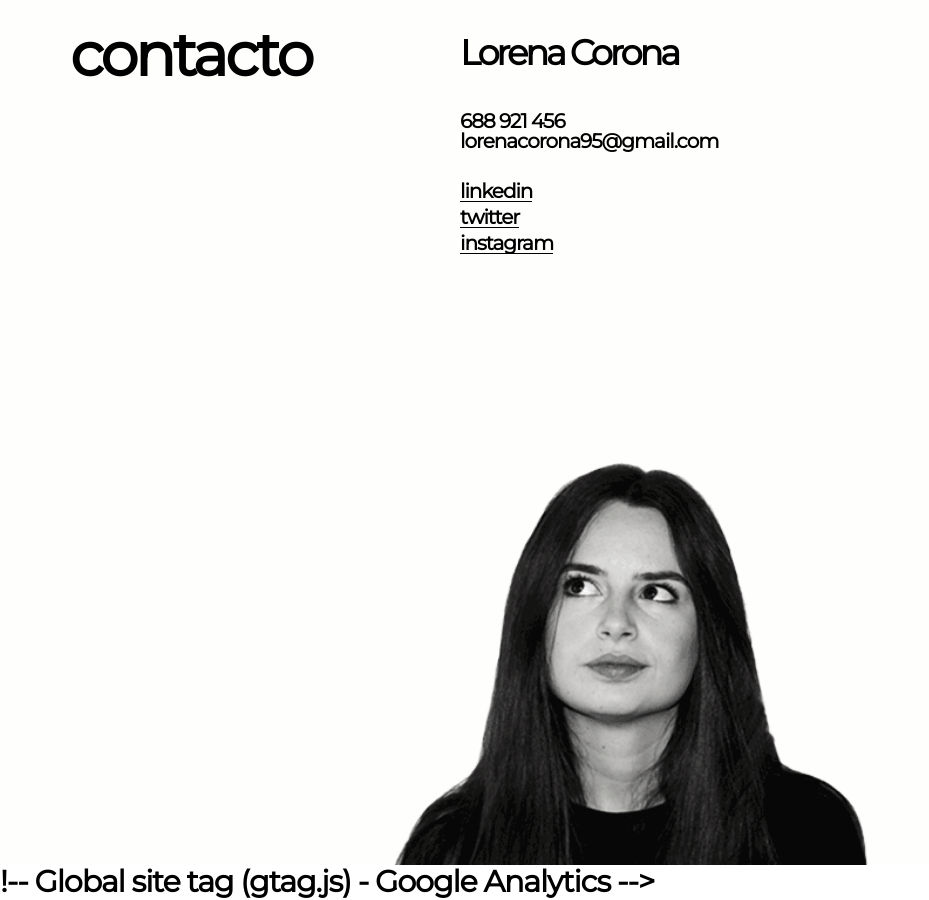
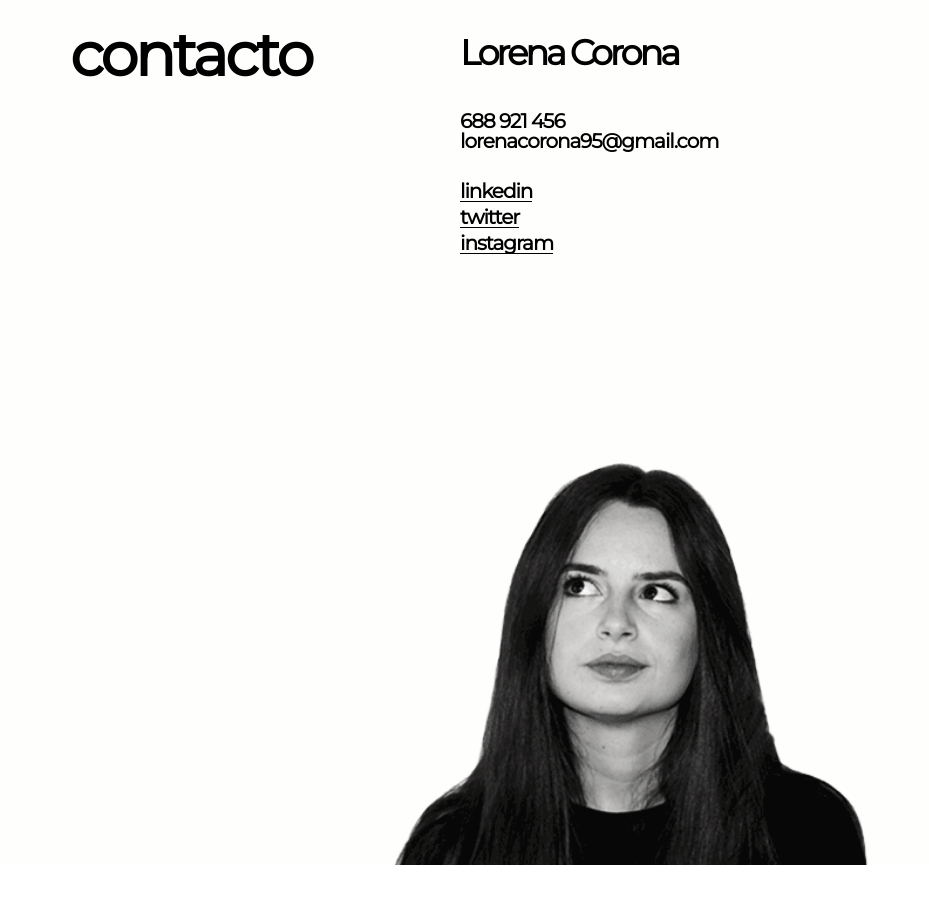
Before and after one commit to lorenacorona/lorenacorona.github.io, a Jekyll site: the page built from index.html, in a window 1280 px wide and 900 px high, scrolled down 2735 px. Shown: the whole window, without its empty margins (0-929 px from the left). Built offline with Jekyll 4.4.1, drawn with Linux system fonts in a browser that asks for light colours; after the commit the page ends 3600 px from its top, so only the background shows below that.

Commit message:
Fixed analytics issue

```diff
--- a/_includes/analytics.html
+++ b/_includes/analytics.html
@@ -1,4 +1,3 @@
-!-- Global site tag (gtag.js) - Google Analytics -->
 <script async src="https://www.googletagmanager.com/gtag/js?id=UA-113142786-1"></script>
 <script>
   window.dataLayer = window.dataLayer || [];
```
